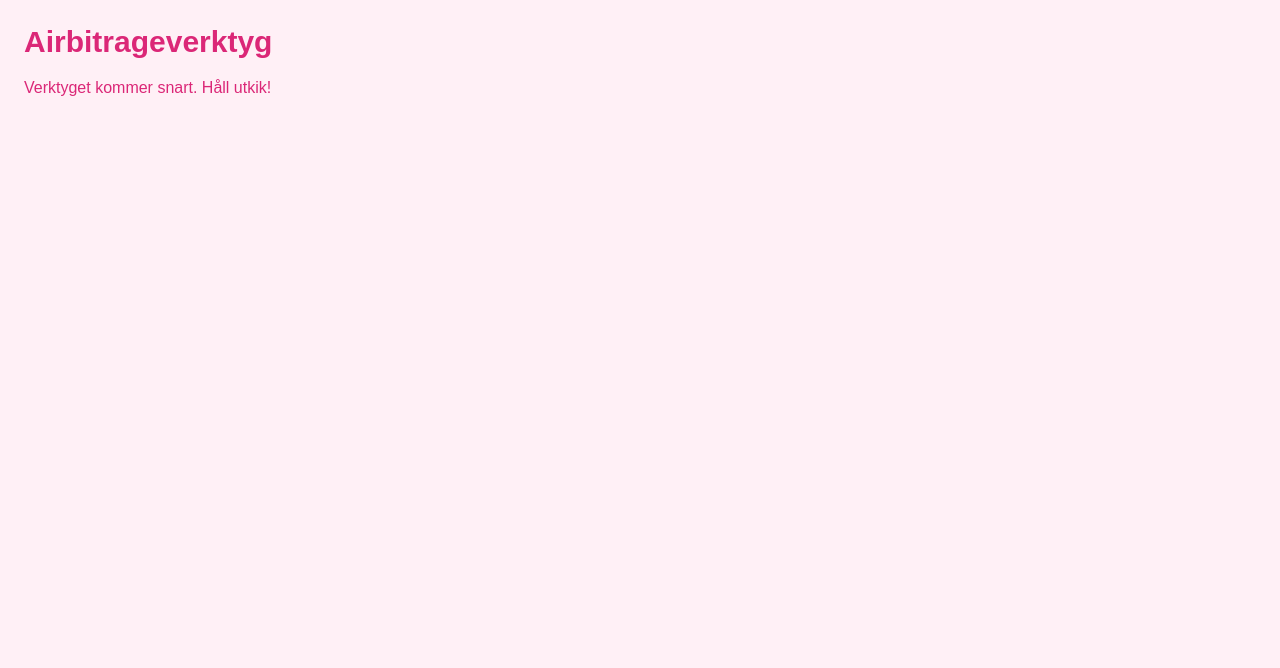
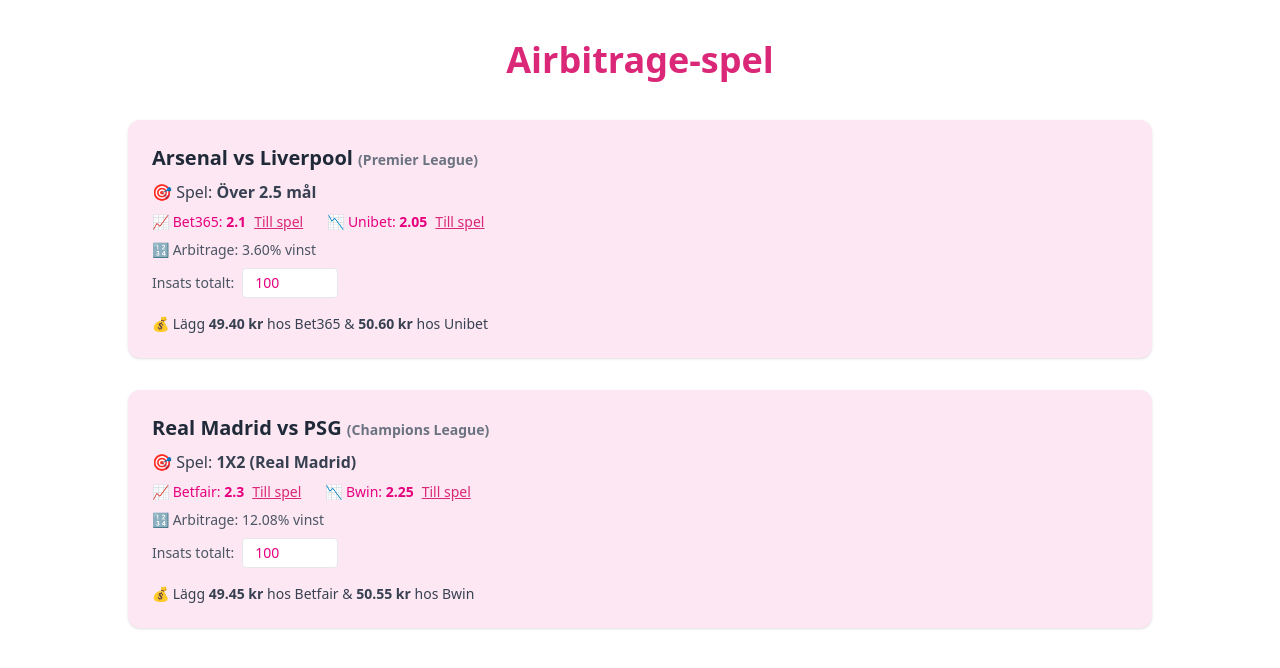
Before and after one commit to Stevvan93/BettingParadise-web, a Next.js app: page /airbitrage in a window 1280 px wide. Shown: the top 668 px of the page. Built offline with nearby package versions, Linux system fonts and the light colour scheme.

Commit message:
Update airbitrage.js

```diff
--- a/pages/airbitrage.js
+++ b/pages/airbitrage.js
@@ -1,8 +1,99 @@
+// pages/airbitrage.js
+
+import { useState } from 'react';
+
 export default function Airbitrage() {
+  const data = [
+    {
+      league: "Premier League",
+      match: "Arsenal vs Liverpool",
+      bet: "Över 2.5 mål",
+      bookmaker1: { name: "Bet365", odds: 2.10, url: "https://www.bet365.com" },
+      bookmaker2: { name: "Unibet", odds: 2.05, url: "https://www.unibet.com" },
+    },
+    {
+      league: "Champions League",
+      match: "Real Madrid vs PSG",
+      bet: "1X2 (Real Madrid)",
+      bookmaker1: { name: "Betfair", odds: 2.30, url: "https://www.betfair.com" },
+      bookmaker2: { name: "Bwin", odds: 2.25, url: "https://www.bwin.com" },
+    },
+  ];
+
+  const [stake, setStake] = useState(100);
+
   return (
-    <div className="p-6 text-pink-600">
-      <h1 className="text-3xl font-bold mb-4">Airbitrageverktyg</h1>
-      <p>Verktyget kommer snart. Håll utkik!</p>
+    <div className="bg-white min-h-screen px-4 py-10 font-sans">
+      <h1 className="text-4xl font-bold text-center text-pink-600 mb-10">
+        Airbitrage-spel
+      </h1>
+
+      <div className="max-w-5xl mx-auto space-y-8">
+        {data.map((item, i) => {
+          const totalOdds = 1 / item.bookmaker1.odds + 1 / item.bookmaker2.odds;
+          const profitPercent = (1 - totalOdds) * 100;
+
+          const stake1 = (stake * (1 / item.bookmaker1.odds)) / totalOdds;
+          const stake2 = (stake * (1 / item.bookmaker2.odds)) / totalOdds;
+
+          return (
+            <div
+              key={i}
+              className="bg-pink-100 p-6 rounded-xl shadow hover:shadow-lg transition"
+            >
+              <h2 className="text-xl font-bold text-gray-800 mb-2">
+                {item.match} <span className="text-sm text-gray-500">({item.league})</span>
+              </h2>
+              <p className="mb-2 text-gray-700">
+                🎯 Spel: <strong>{item.bet}</strong>
+              </p>
+              <div className="flex flex-col md:flex-row md:items-center md:gap-6 mb-2">
+                <div className="text-sm">
+                  📈 {item.bookmaker1.name}: <strong>{item.bookmaker1.odds}</strong>
+                  <a
+                    href={item.bookmaker1.url}
+                    target="_blank"
+                    className="ml-2 text-pink-600 underline"
+                    rel="noopener noreferrer"
+                  >
+                    Till spel
+                  </a>
+                </div>
+                <div className="text-sm">
+                  📉 {item.bookmaker2.name}: <strong>{item.bookmaker2.odds}</strong>
+                  <a
+                    href={item.bookmaker2.url}
+                    target="_blank"
+                    className="ml-2 text-pink-600 underline"
+                    rel="noopener noreferrer"
+                  >
+                    Till spel
+                  </a>
+                </div>
+              </div>
+
+              <p className="text-sm text-gray-600 mb-2">
+                🔢 Arbitrage: {profitPercent.toFixed(2)}% vinst
+              </p>
+
+              <div className="mb-4">
+                <label className="text-sm text-gray-600 mr-2">Insats totalt:</label>
+                <input
+                  type="number"
+                  value={stake}
+                  onChange={(e) => setStake(parseFloat(e.target.value) || 0)}
+                  className="border px-3 py-1 rounded w-24 text-sm"
+                />
+              </div>
+
+              <div className="text-sm text-gray-700">
+                💰 Lägg <strong>{stake1.toFixed(2)} kr</strong> hos {item.bookmaker1.name} &
+                <strong> {stake2.toFixed(2)} kr</strong> hos {item.bookmaker2.name}
+              </div>
+            </div>
+          );
+        })}
+      </div>
     </div>
   );
 }
```
